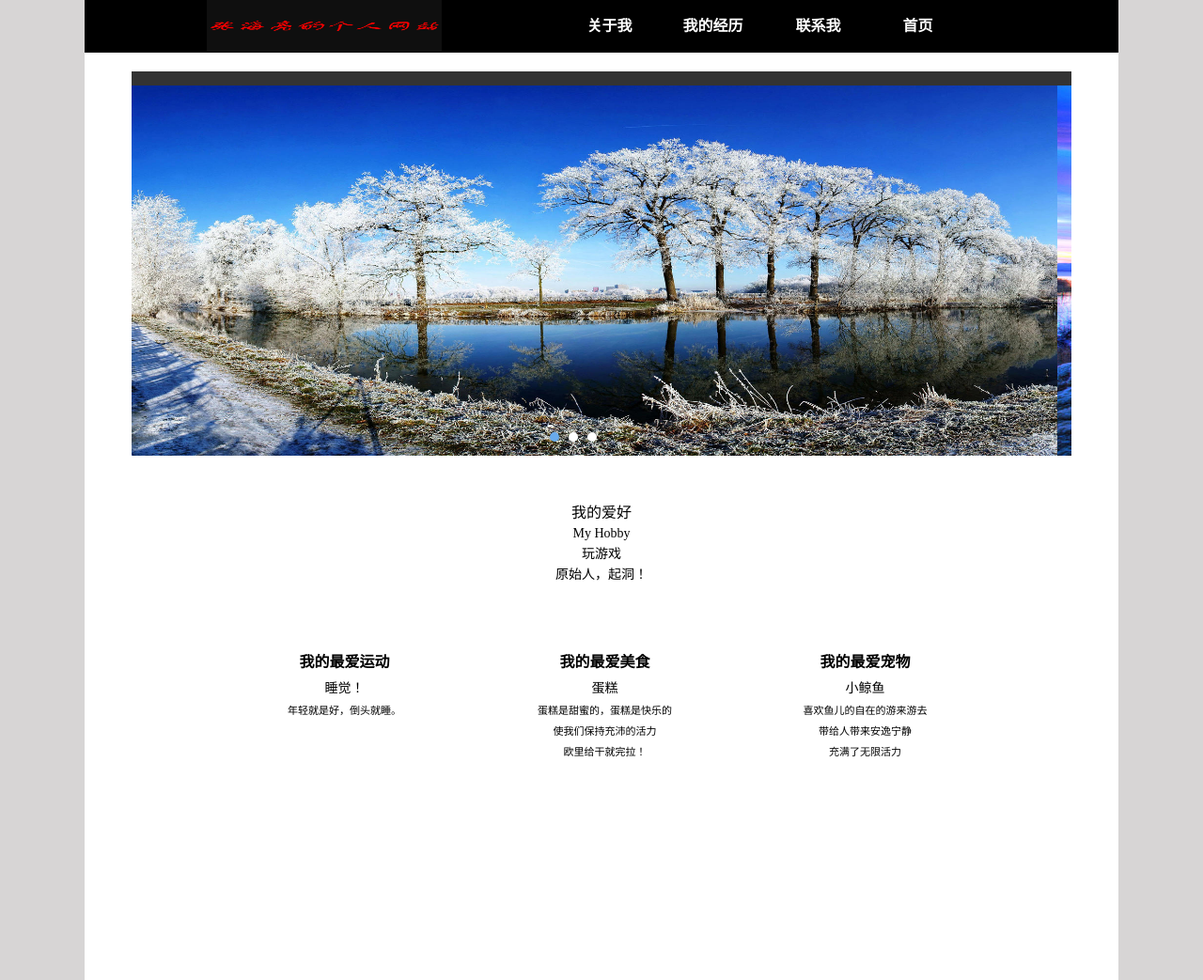
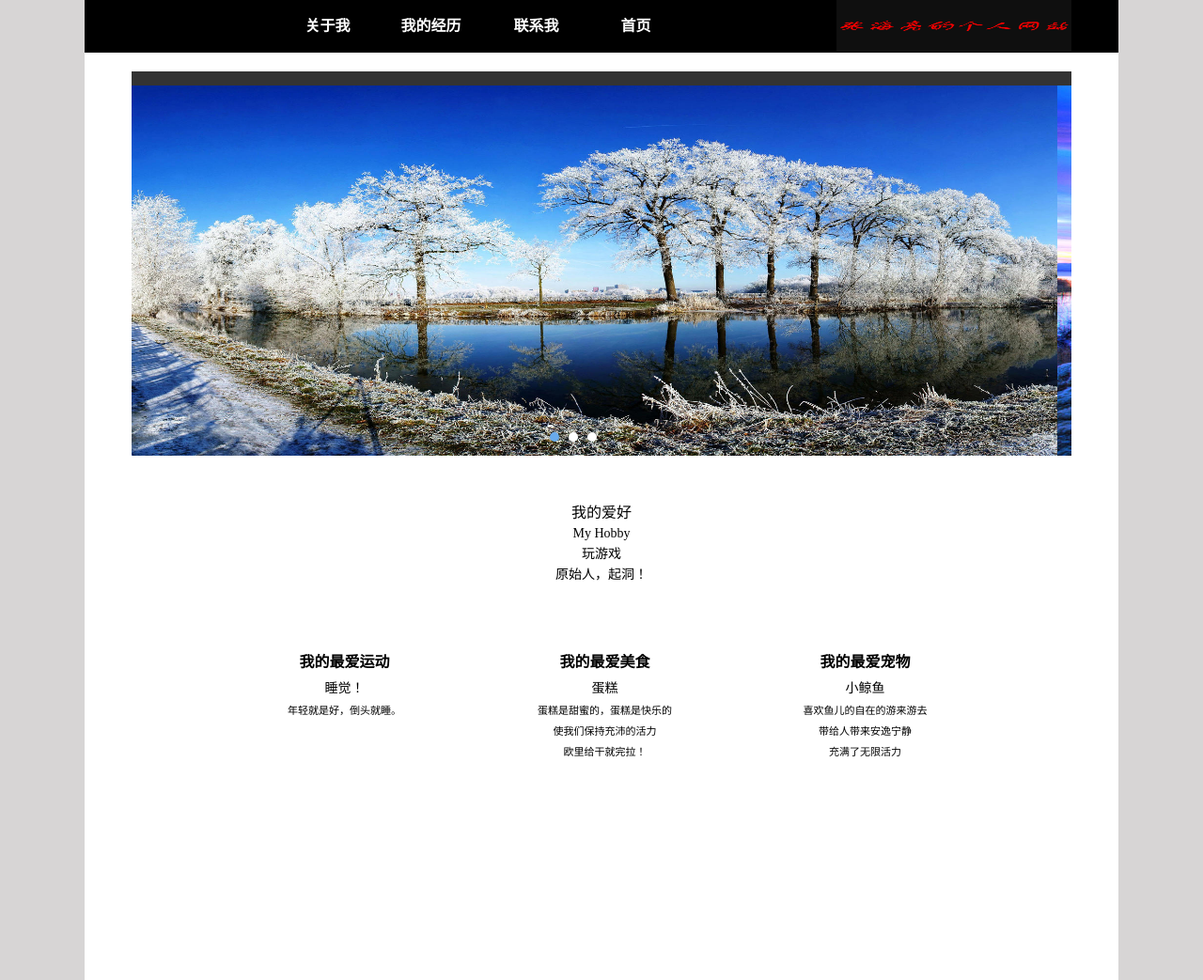
Before and after one commit to afdsjkhjhk/gdffd, a plain HTML site: page index.html in a window 1280 px wide. Shown: the top 1043 px of the page at 94% size. Drawn offline with Linux system fonts and the light colour scheme; files that its build step writes are made by us from their sources; a script that the page names is missing.

Commit message:
Update index.html

```diff
--- a/index.html
+++ b/index.html
@@ -13,7 +13,7 @@
 <!----top开始------>
 <div class="top0">
 <div class="daohang">
-<div class="logo"><img src="未-1.jpg" width="250" height="55" /></div>
+<img src="未-1.jpg" width="250" height="55" />
 <div id="nav">
 <ul>
 <li></li><li><a href="Untitled-3.html">关于我</a></li>
```
